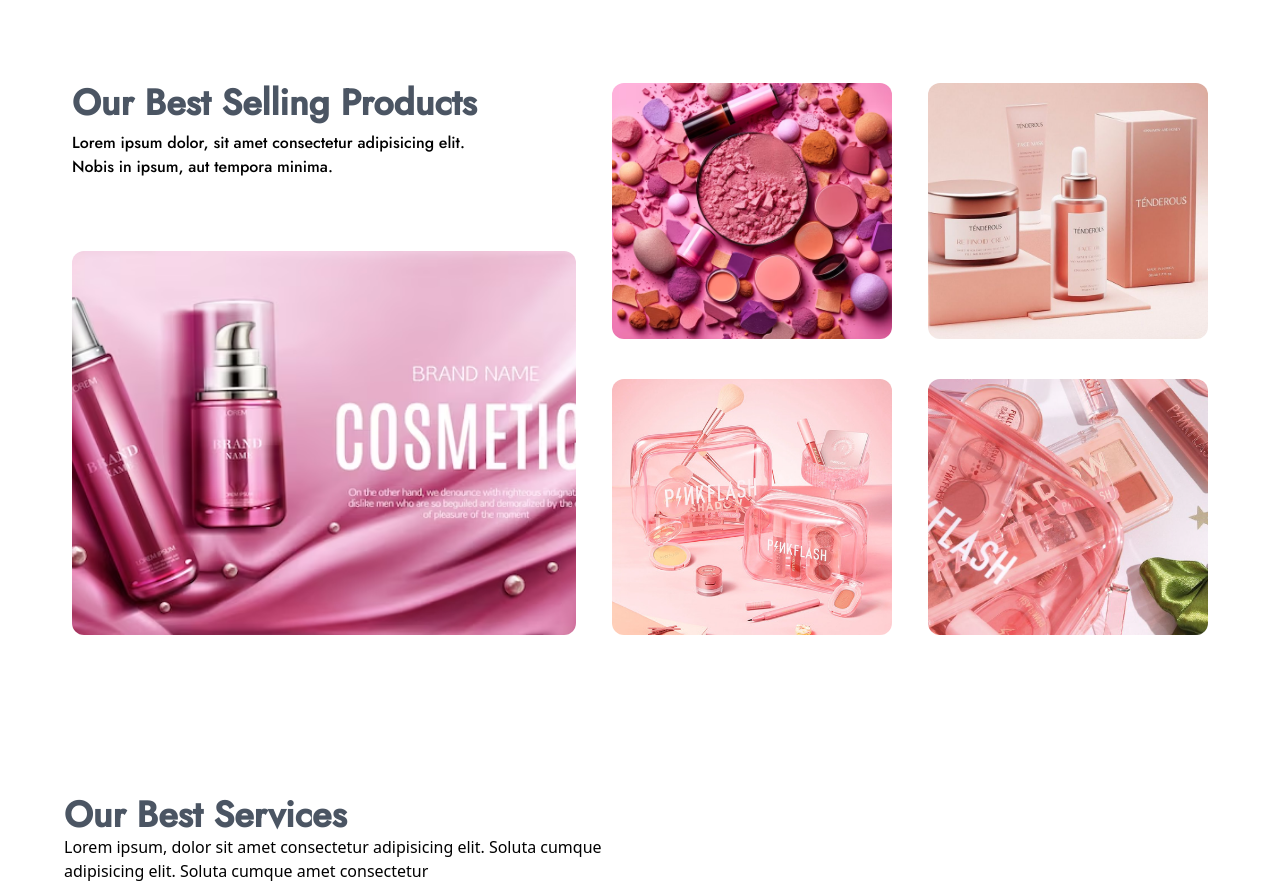
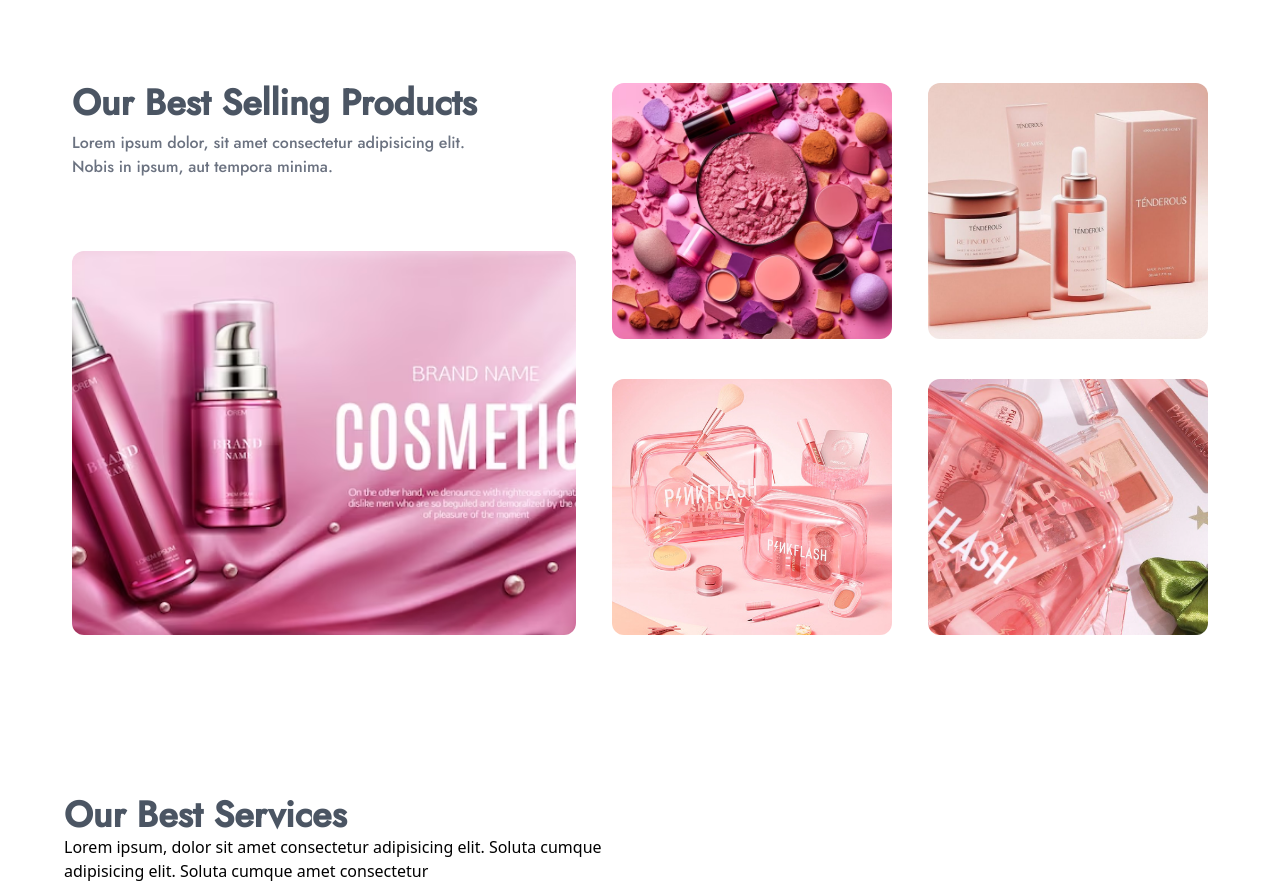
Before and after one commit to ainulaji2020/cosmetic, a plain HTML site: page index.html in a window 1280 px wide. Shown: the part 2760-3648 px from the top of the page. Drawn offline with nearby package versions, Linux system fonts and the light colour scheme.

Commit message:
change text color

```diff
--- a/index.html
+++ b/index.html
@@ -245,7 +245,7 @@
             <div class="px-2 flex flex-col justify-between gap-11">
                 <div class="flex flex-col">
                     <p class="text-4xl font-bold jost-font text-gray-600">Our Best Selling Products</p>
-                    <p class="text-base pt-2 jost-font">
+                    <p class="text-base pt-2 jost-font text-gray-500">
                         Lorem ipsum dolor, sit amet consectetur adipisicing elit.<br /> Nobis in ipsum, aut tempora minima.
                     </p>
                 </div>
```
